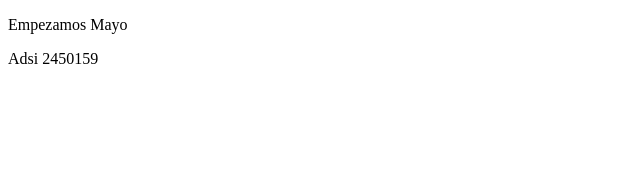
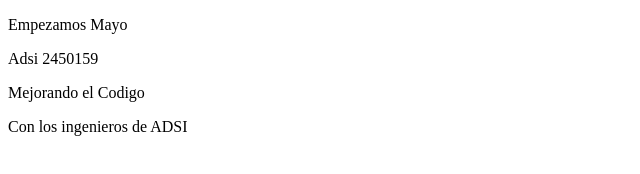
Before and after one commit to Barbosaarh/Aprendiendo-ADSI1, a plain HTML site: page index.html in a window 1280 px wide. Shown: the whole page, without its empty margins (0-640 px from the left). Drawn offline with Linux system fonts and the light colour scheme.

Commit message:
Update index.html
Actualizando códigos

```diff
--- a/index.html
+++ b/index.html
@@ -9,6 +9,8 @@
 <body>
     <p>Empezamos Mayo</p>
     <p>Adsi 2450159</p>
+    <p>Mejorando el Codigo<p>
+    <p>Con los ingenieros de ADSI<p>
 
 </body>
 </html>
```
